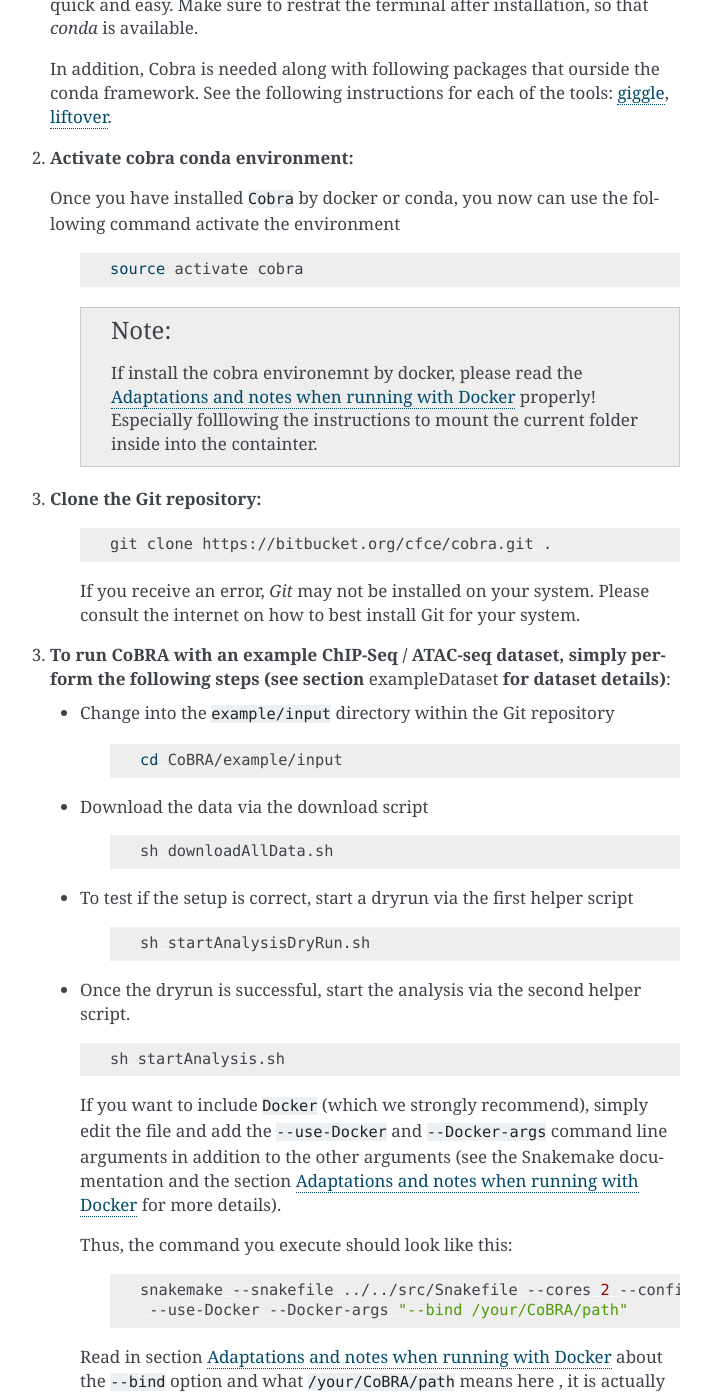
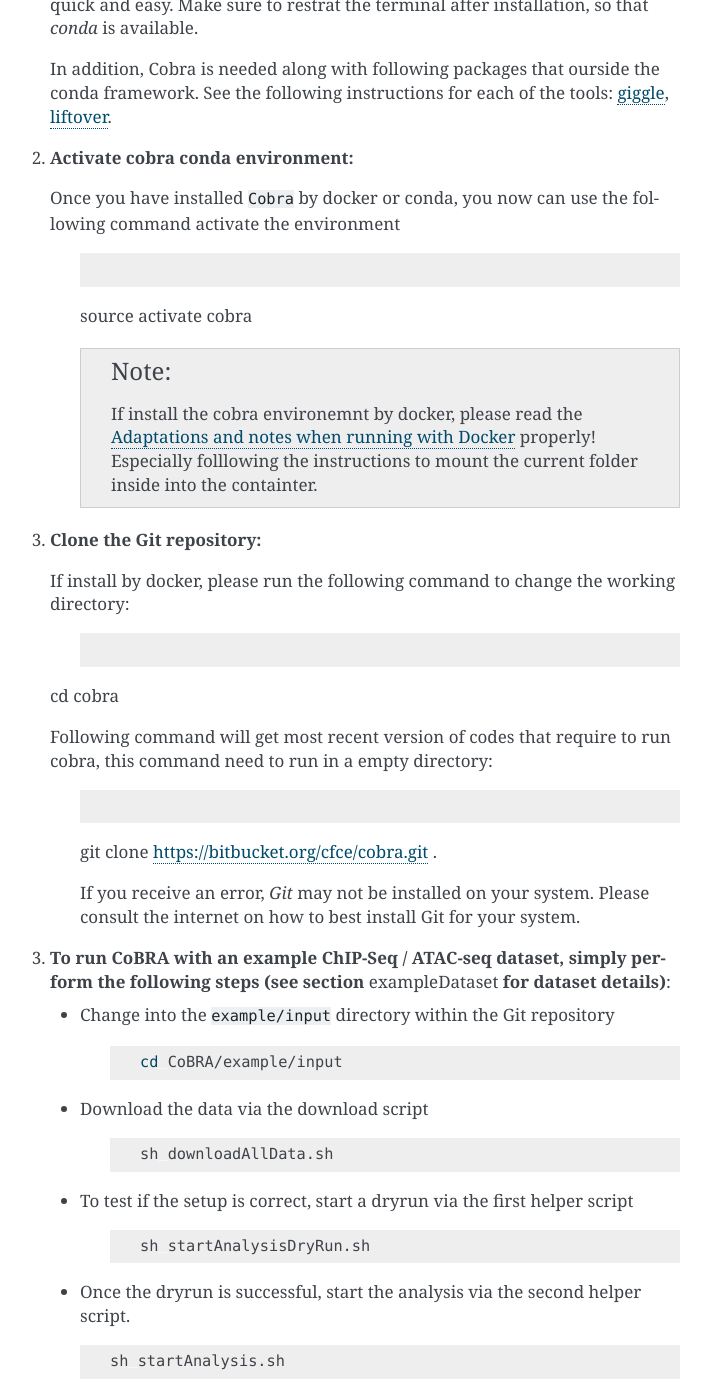
Before and after one commit to qiuxintao101/cobra, a Sphinx documentation site: the page built from docs/install.rst, in a window 1280 px wide and 1400 px high, scrolled down 1044 px. Shown: the whole window, without its empty margins (400-1111 px from the left). Built offline with Sphinx 7.4.7, drawn with Linux system fonts in a browser that asks for light colours; pages that are not in the unit, such as notebooks, are missing from menus.

Commit message:
Update install.rst

```diff
--- a/docs/install.rst
+++ b/docs/install.rst
@@ -44,16 +44,25 @@
 
     .. code-block:: Bash
 
-      source activate cobra
+    source activate cobra
 
     .. note:: If install the cobra environemnt by docker, please read the :ref:`docs-DockerNotes` properly! Especially folllowing the instructions to mount the current folder inside into the containter.
 
 
 3. **Clone the Git repository:**
 
+   If install by docker, please run the following command to change the working directory:
+
+
     .. code-block:: Bash
 
-      git clone https://bitbucket.org/cfce/cobra.git .
+   cd cobra
+
+   Following command will get most recent version of codes that require to run cobra, this command need to run in a empty directory:
+
+    .. code-block:: Bash
+
+    git clone https://bitbucket.org/cfce/cobra.git .
 
     If you receive an error, *Git* may not be installed on your system. Please consult the internet on how to best install Git for your system.
 
```
